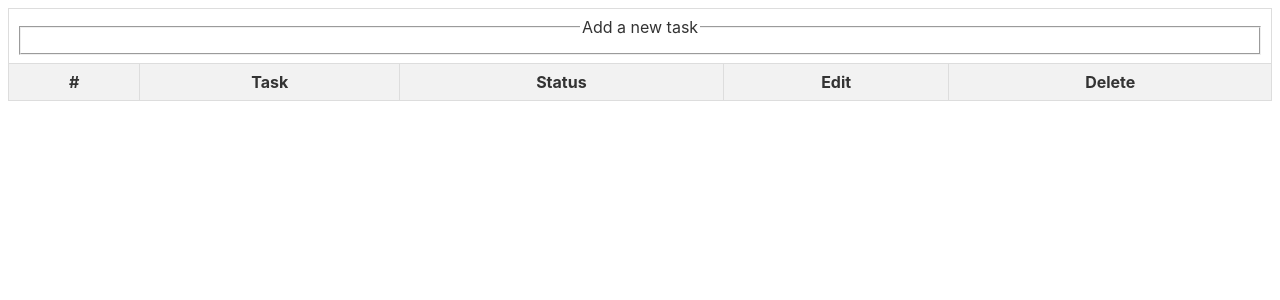
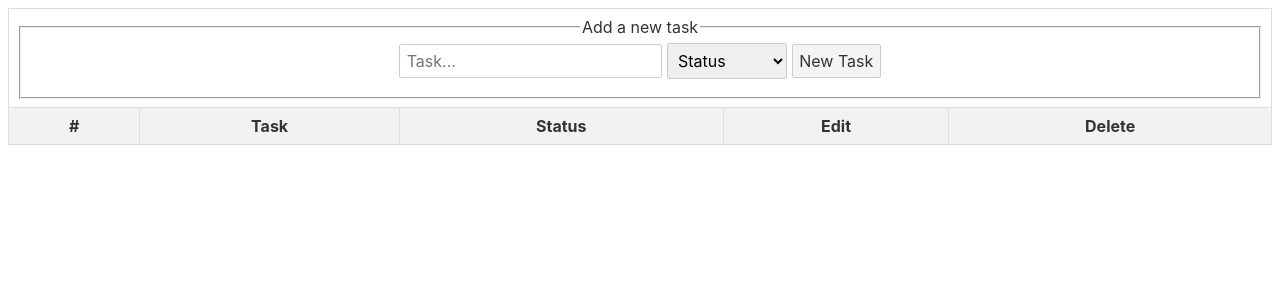
Before and after one commit to GBalatti9/todolist-svelte, a Svelte app: page / in a window 1280 px wide. Shown: the top 300 px of the page. Built offline with nearby package versions, Linux system fonts and the light colour scheme.

Commit message:
Form created and setting up the logic of the component

```diff
--- a/src/components/Form.svelte
+++ b/src/components/Form.svelte
@@ -1,7 +1,62 @@
 
+<script>
+    import { createEventDispatcher } from "svelte";
 
-<form>
+    const dispatch = createEventDispatcher();
+
+    const status = ['Done', 'In Progress', 'To Start'];
+
+    const formData = {
+        id: 0,
+        task: '',
+        status: 'Status',
+        editing: false,
+    }
+
+    let error = '';
+    $: noDisplay = error === '';
+
+    const handleSubmit = () => {
+        if (formData.task.trim().length === 0)   return error = 'Cannot set empty task';
+        if (formData.status.trim() === 'Status') return error = 'Change the status, please';
+
+        error = '';
+        dispatch('add-task', formData);
+    }
+
+</script>
+
+<form on:submit|preventDefault = { handleSubmit }>
     <fieldset>
         <legend>Add a new task</legend>
+
+        <input type="task" placeholder="Task..." bind:value = { formData.task }>
+
+        <select name="status" id="status"        bind:value = { formData.status }>
+            <option value="Status" disabled>Status</option>
+            { #each status as item }
+                <option value={ item }> { item } </option>
+            { /each }
+        </select>
+
+        <button type="submit"> New Task </button>
+
+        <p class:noDisplay class="red">{ error }</p>
     </fieldset>
 </form>
+
+<style>
+
+    .noDisplay{
+        display: none;
+    }
+
+    .red{
+        color: red;
+    }
+
+    button {
+        cursor: pointer;
+    }
+
+</style>
```
